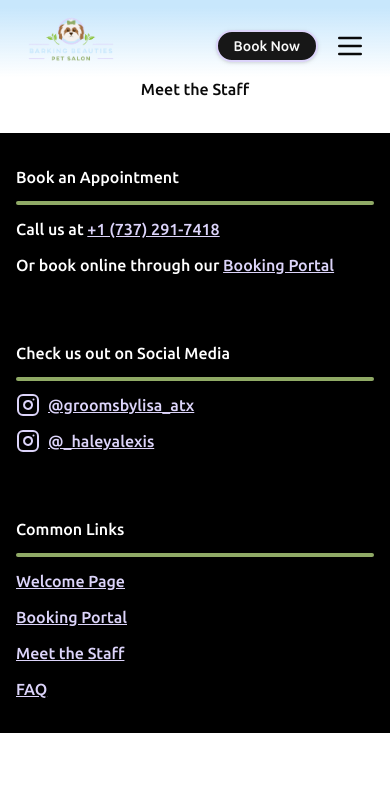
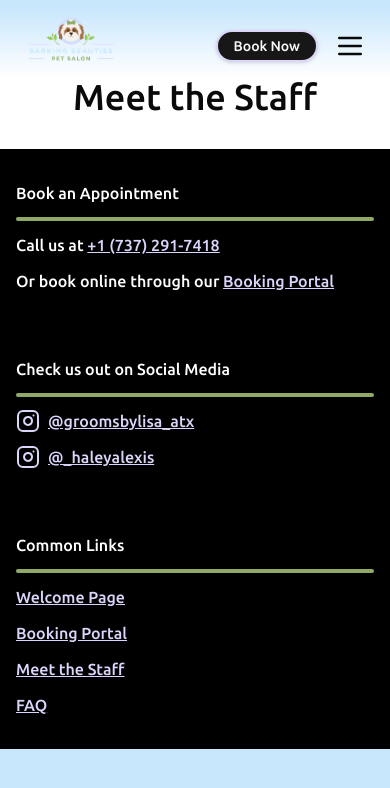
Before and after one commit to whitallee/barkingbeauties, a Next.js app: page /staff in a window 390 px wide. Shown: the top 788 px of the page. Built offline with nearby package versions, Linux system fonts and the light colour scheme.

Commit message:
possible iphone notch color fix

```diff
--- a/app/layout.tsx
+++ b/app/layout.tsx
@@ -18,12 +18,14 @@ export default function RootLayout({
 }>) {
   return (
     <html lang="en">
-      <body className={ubuntu.className + " overflow-x-hidden flex flex-col items-center"}>
-        <Navbar></Navbar>
-        <main className="w-svw px-4 sm:px-16 flex flex-col items-center overflow-hidden max-w-[1024px]">
-          {children}
-        </main>
-        <Footer></Footer>
+      <body className={ubuntu.className + " overflow-x-hidden flex flex-col items-center bg-[var(--light-blue)]"}>
+        <div className="bg-white flex flex-col items-center">
+          <Navbar></Navbar>
+          <main className="w-svw px-4 sm:px-16 flex flex-col items-center overflow-hidden max-w-[1024px]">
+            {children}
+          </main>
+          <Footer></Footer>
+        </div>
       </body>
     </html>
   );
--- a/app/staff/page.tsx
+++ b/app/staff/page.tsx
@@ -1,7 +1,9 @@
+import MeetTheStaff from "@/components/MeetTheStaff";
+
 export default function Staff(){
     return(
-        <div>
-            <h1>Meet the Staff</h1>
-        </div>
+        <>
+            <MeetTheStaff />
+        </>
     )
 }
--- /dev/null
+++ b/components/MeetTheStaff.tsx
@@ -0,0 +1,7 @@
+export default function MeetTheStaff(){
+    return(
+        <div>
+            <h1 className="text-4xl text-center">Meet the Staff</h1>
+        </div>
+    )
+}
--- a/components/StaffBio.tsx
+++ /dev/null
@@ -1,7 +0,0 @@
-export default function StaffBio(){
-    return(
-        <div>
-
-        </div>
-    )
-}
```
